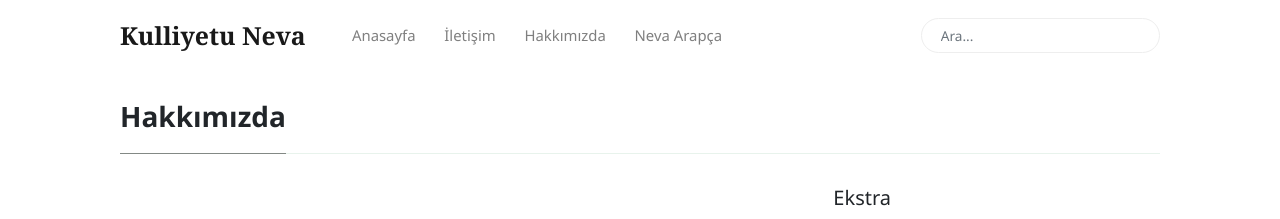
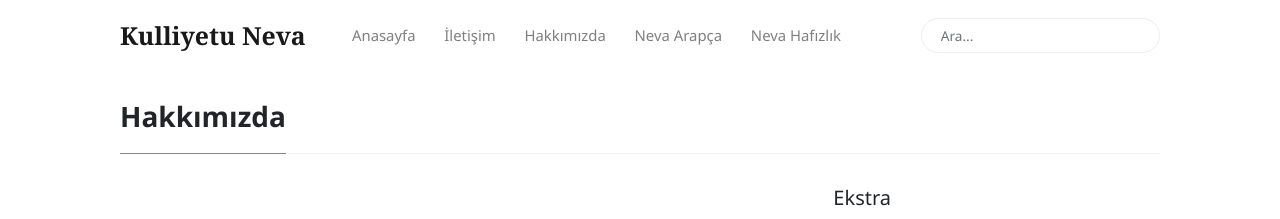
Before and after one commit to kulliyetuneva/website, a Jekyll site: the page built from _pages/about.md, in a window 1280 px wide. Shown: the top 219 px of the page. Built offline with Jekyll 4.4.1, drawn with Linux system fonts in a browser that asks for light colours; nearby versions of some CDN libraries; comment, search, counter and statistics services are not loaded.

Commit message:
Update Ayarlar “navigation”

```diff
--- a/_data/navigation.yml
+++ b/_data/navigation.yml
@@ -7,6 +7,8 @@ items:
     link: /about
   - name: Neva Arapça
     link: /contact
+  - name: Neva Hafızlık
+    link: /contact
 Öğeler:
   - name: lj
     link: jllj
```
